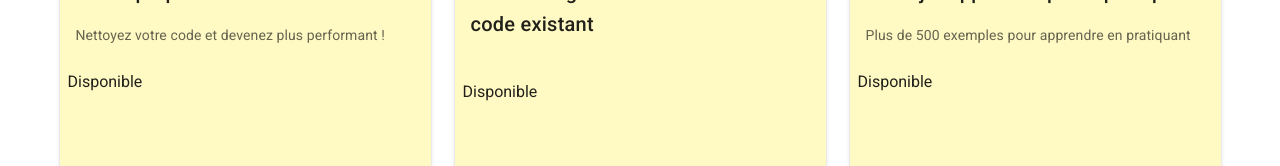
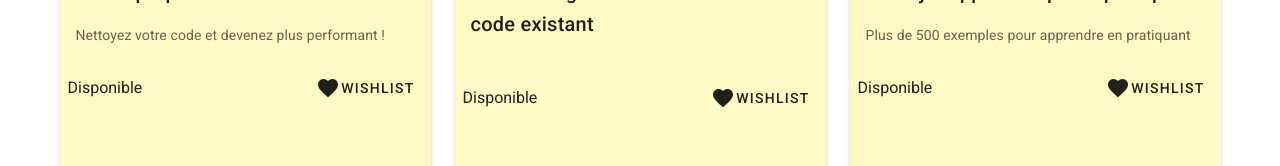
Before and after one commit to fgrx/formation-vue2, a Vue app: page / in a window 1280 px wide. Shown: the part 536-702 px from the top of the page. Built offline with nearby package versions, Linux system fonts and the light colour scheme.

Commit message:
Partie5: communication enfant -> parent + eventbus

```diff
--- a/src/App.vue
+++ b/src/App.vue
@@ -37,28 +37,44 @@
               v-for="book in booksSearchResults"
               :key="book.id"
             >
-              <BookItem :book="book" />
+              <BookItem :book="book" @addToFavs="addToFavorites($event)" />
             </v-col>
           </v-row>
         </div>
+
+        <v-card v-if="favorites.length" class="mt-5 mb-10">
+          <v-card-title><h2>livres dans ma wishlist</h2></v-card-title>
+          <v-card-text>
+            <ul>
+              <li v-for="favorite in favorites" :key="favorite.key">
+                <v-btn text @click="deleteWish(favorite)"
+                  ><v-icon>mdi-delete</v-icon></v-btn
+                >
+                {{ favorite.title }}
+              </li>
+            </ul>
+          </v-card-text>
+        </v-card>
 
         <div v-if="!searchText && !searchLangue">
           <h2>Top livres</h2>
           <v-row>
             <v-col cols="6" sm="4" v-for="book in topBooks" :key="book.id">
-              <BookItem :book="book" />
+              <BookItem :book="book" @addToFavs="addToFavorites($event)" />
             </v-col>
           </v-row>
 
           <h2>Tous les livres</h2>
           <v-row>
             <v-col cols="6" sm="4" v-for="book in classicBooks" :key="book.id">
-              <BookItem :book="book" />
+              <BookItem :book="book" @addToFavs="addToFavorites($event)" />
             </v-col>
           </v-row>
         </div>
       </v-container>
     </v-main>
+
+    <Notification />
 
     <v-dialog v-model="dialog" persistent max-width="400">
       <v-card>
@@ -82,12 +98,13 @@
 <script>
 import booksdb from "@/data/booksdb";
 
-import BookItem from "./components/BookItem.vue";
+import BookItem from "@/components/BookItem.vue";
+import Notification from "@/components/Notification.vue";
 
 export default {
   name: "App",
 
-  components: { BookItem },
+  components: { BookItem, Notification },
 
   data: () => ({
     books: booksdb,
@@ -96,6 +113,7 @@ export default {
     searchText: null,
     searchLangue: null,
     booksSearchResults: [],
+    favorites: [],
     itemsLangue: [
       { text: "Tout", value: null },
       { text: "Français", value: "fr" },
@@ -168,6 +186,17 @@ export default {
         null,
       ];
     },
+    addToFavorites(book) {
+      this.favorites.push(book);
+    },
+    deleteWish(bookToDelete) {
+      // méthode 1
+      // this.favorites=this.favorites.filter(book => book.id!==bookToDelete.id)
+
+      //méthode 2
+      const position = this.favorites.indexOf(bookToDelete);
+      this.favorites.splice(position, 1);
+    },
   },
 };
 </script>
--- a/src/components/BookItem.vue
+++ b/src/components/BookItem.vue
@@ -1,23 +1,40 @@
 <template>
   <v-card :color="book.top ? 'yellow lighten-4' : null" min-height="650px">
-    <v-img :src="book.image" :alt="'couverture du livre : ' + book.title "></v-img>
+    <v-img
+      :src="book.image"
+      :alt="'couverture du livre : ' + book.title"
+    ></v-img>
     <v-card-title>{{ book.title }}</v-card-title>
-    <v-card-text>{{ book.description}}</v-card-text>
+    <v-card-text>{{ book.description }}</v-card-text>
     <v-card-actions>
-      <span v-if="book.quantity>0">Disponible</span>
+      <span v-if="book.quantity > 0">Disponible</span>
       <span v-else>Indisponible</span>
+
+      <v-spacer></v-spacer>
+
+      <v-btn @click="addToFavsAction" text
+        ><v-icon>mdi-heart</v-icon> wishlist</v-btn
+      >
     </v-card-actions>
   </v-card>
 </template>
 
 <script>
+import EventBus from "@/plugins/eventBus";
+
 export default {
   props: {
     book: {
       type: Object,
-      default: null
-    }
-  }
+      default: null,
+    },
+  },
+  methods: {
+    addToFavsAction() {
+      this.$emit("addToFavs", this.book);
+      EventBus.$emit("notification", "Livre ajouté à ma wishlist");
+    },
+  },
 };
 </script>
 
--- /dev/null
+++ b/src/components/Notification.vue
@@ -0,0 +1,30 @@
+<template>
+  <div>
+    <v-snackbar v-model="snackbar" color="pink">
+      {{ text }}
+    </v-snackbar>
+  </div>
+</template>
+
+<script>
+import EventBus from "@/plugins/eventBus";
+
+export default {
+  data() {
+    return {
+      snackbar: false,
+      text: null,
+    };
+  },
+
+  mounted() {
+    EventBus.$on("notification", (notification) => {
+      this.snackbar = true;
+      this.text = notification;
+    });
+  },
+};
+</script>
+
+<style lang="scss" scoped>
+</style>
--- /dev/null
+++ b/src/plugins/eventBus.js
@@ -0,0 +1,3 @@
+import Vue from 'vue';
+const EventBus = new Vue();
+export default EventBus;
```
